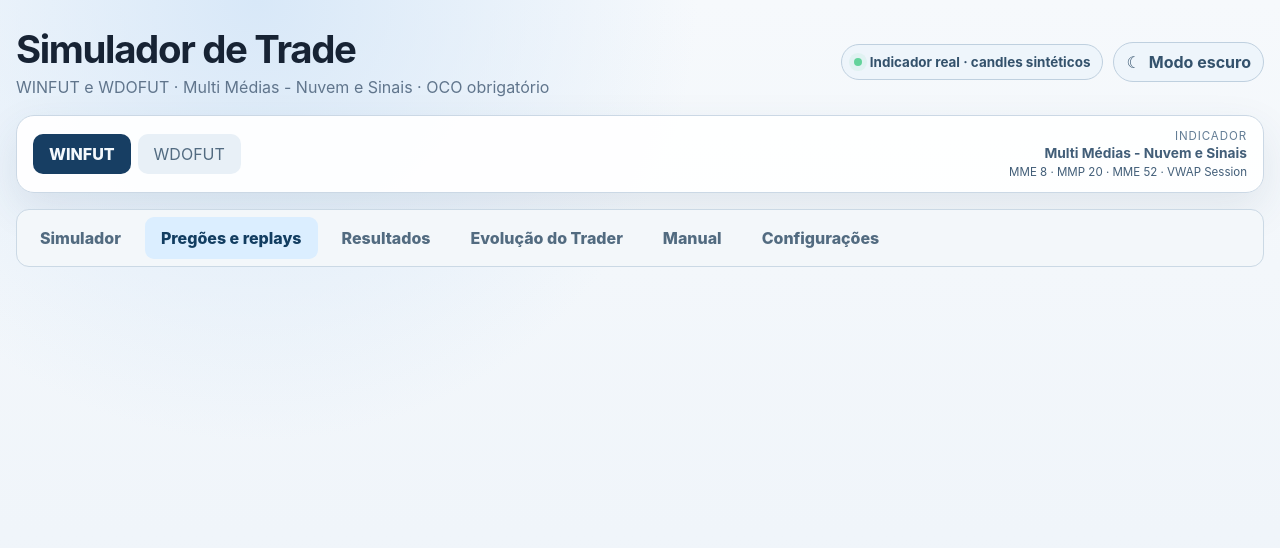
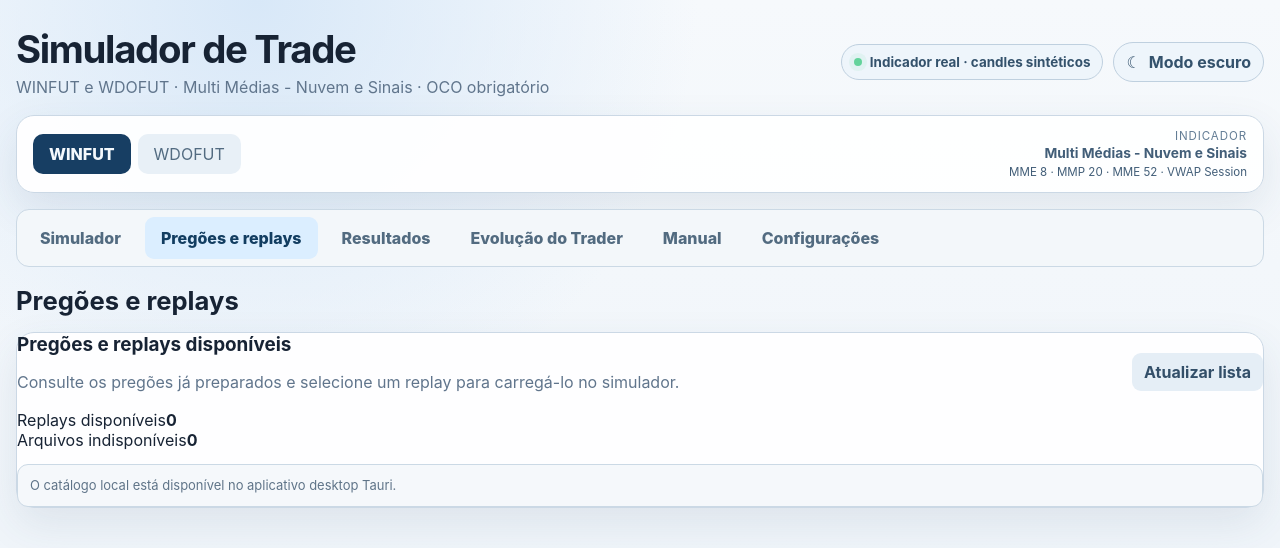
Before and after one commit to pablopcdossantos2-sys/simulador-de-trade, a React (Vite) app: page / in a window 1280 px wide. Both pictures are taken after a click on the button "Pregões e replays". Shown: the top 548 px of the page. Built offline with nearby package versions, Linux system fonts and the light colour scheme.

Commit message:
Add dedicated replays navigation area

```diff
--- a/src/App.tsx
+++ b/src/App.tsx
@@ -4,6 +4,7 @@ import { DataPreparationPanel } from "./components/DataPreparationPanel";
 import { ReplayControls } from "./components/ReplayControls";
 import { ReplayLoadPanel } from "./components/ReplayLoadPanel";
 import { ReplayCatalogPanel } from "./components/ReplayCatalogPanel";
+import { AvailableReplaysPanel } from "./components/AvailableReplaysPanel";
 import { PlanDataPreparationPanel } from "./components/PlanDataPreparationPanel";
 import { RuleViolationModal } from "./components/RuleViolationModal";
 import { SimulationPlanner } from "./components/SimulationPlanner";
@@ -1540,6 +1541,18 @@ export default function App() {
         />      </details>
       </section>
 
+      <section className="app-area available-replays-area" hidden={activeArea !== "PREGOES"}>
+        <h2 className="area-title">Pregões e replays</h2>
+        <AvailableReplaysPanel
+          refreshKey={catalogRefreshKey}
+          onUseReplay={(path) => {
+            replay.setPath(path);
+            setActiveArea("SIMULADOR");
+            setFeedback("Replay selecionado. Confira o plano e clique em “Carregar replay” para iniciar.");
+          }}
+        />
+      </section>
+
       <section className="app-area results-area" hidden={activeArea !== "RESULTADOS"}>
         <h2 className="area-title">Resultados</h2>
       <StudentProgressPanel
```
